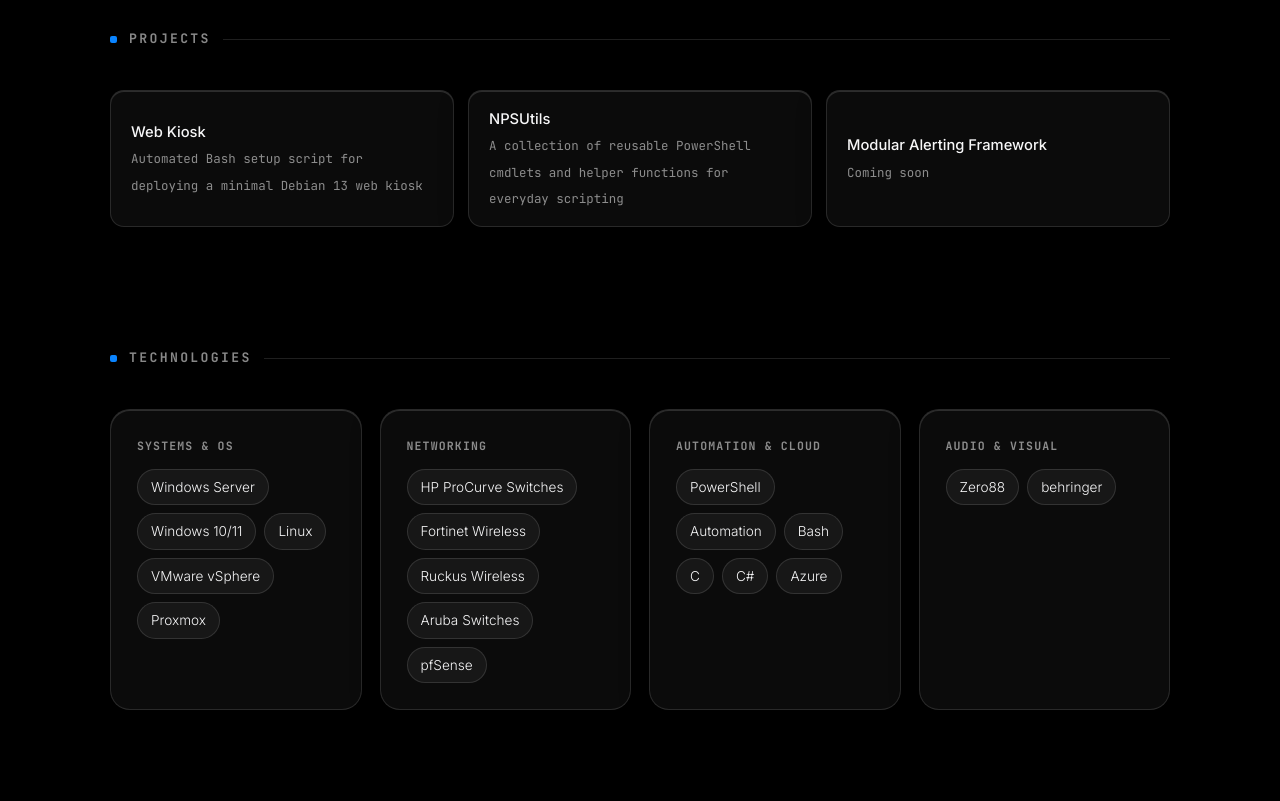
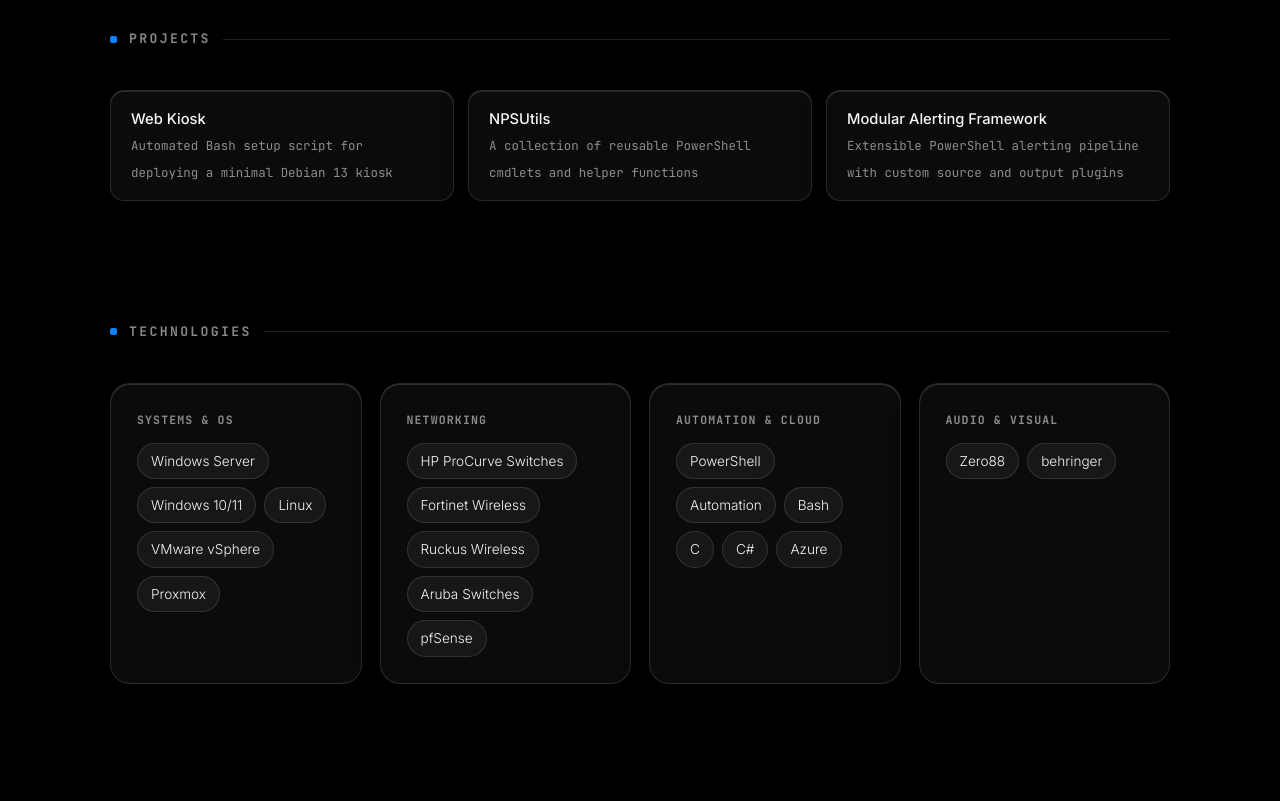
Before and after one commit to NathanLouth/NathanLouth.com, a plain HTML site: page index.html in a window 1280 px wide. Shown: the part 2180-2981 px from the top of the page. Drawn offline with Linux system fonts and the light colour scheme.

Commit message:
Update index.html

```diff
--- a/index.html
+++ b/index.html
@@ -111,19 +111,19 @@
         <div class="badge badge-link" onclick="window.open('https://github.com/NathanLouth/Kiosk', '_blank', 'noopener,noreferrer')">
           <div>
             <strong>Web Kiosk</strong>
-            <small>Automated Bash setup script for deploying a minimal Debian 13 web kiosk</small>
+            <small>Automated Bash setup script for deploying a minimal Debian 13 kiosk</small>
           </div>
         </div>
         <div class="badge badge-link" onclick="window.open('https://github.com/NathanLouth/NPSUtils', '_blank', 'noopener,noreferrer')">
           <div>
             <strong>NPSUtils</strong>
-            <small>A collection of reusable PowerShell cmdlets and helper functions for everyday scripting</small>
+            <small>A collection of reusable PowerShell cmdlets and helper functions</small>
           </div>
         </div>
         <div class="badge badge-link" onclick="window.open('https://github.com/NathanLouth/Modular-Alerting-Framework', '_blank', 'noopener,noreferrer')">
           <div>
             <strong>Modular Alerting Framework</strong>
-            <small>Coming soon</small>
+            <small>Extensible PowerShell alerting pipeline with custom source and output plugins</small>
           </div>
         </div>
       </div>
```
